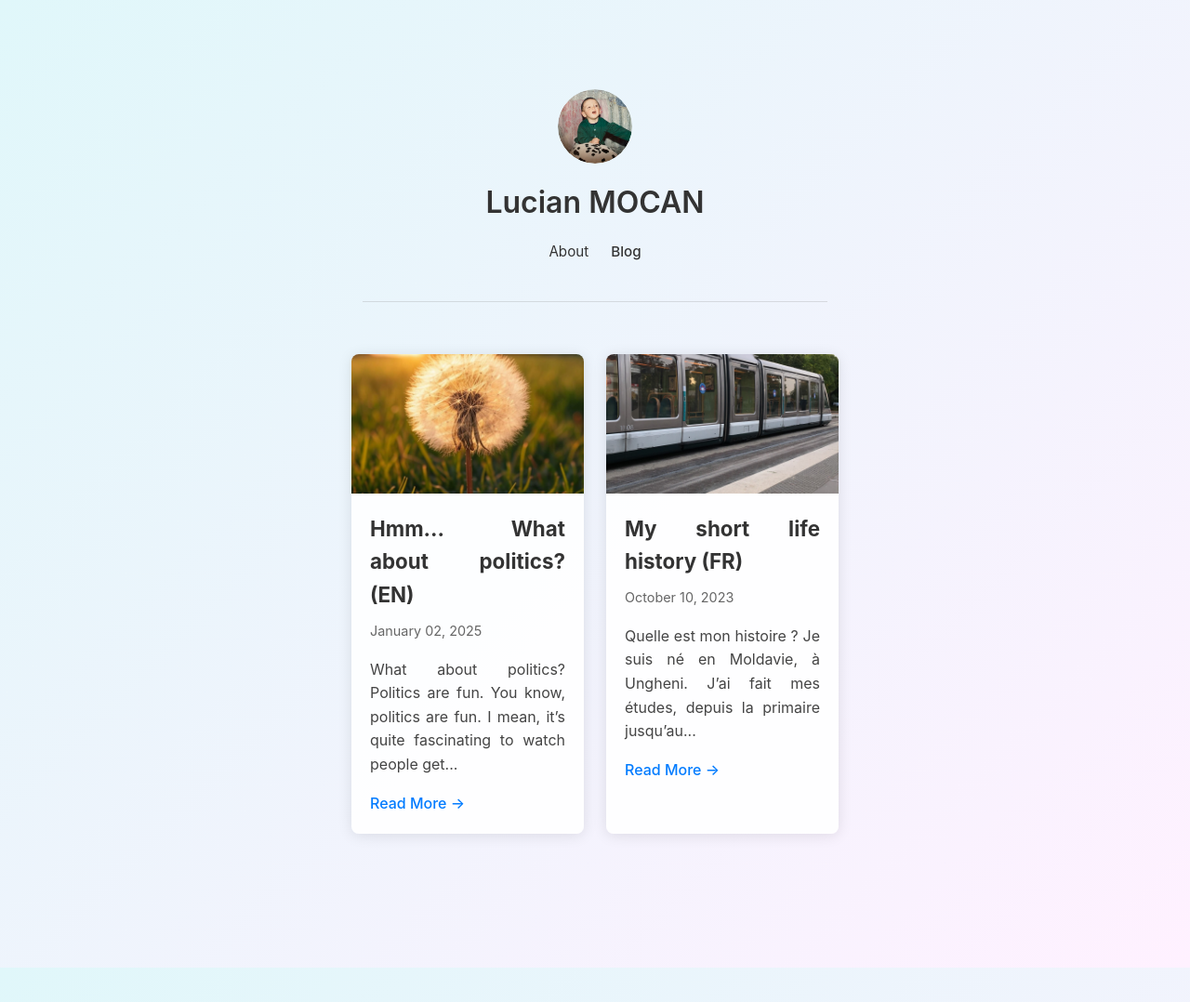
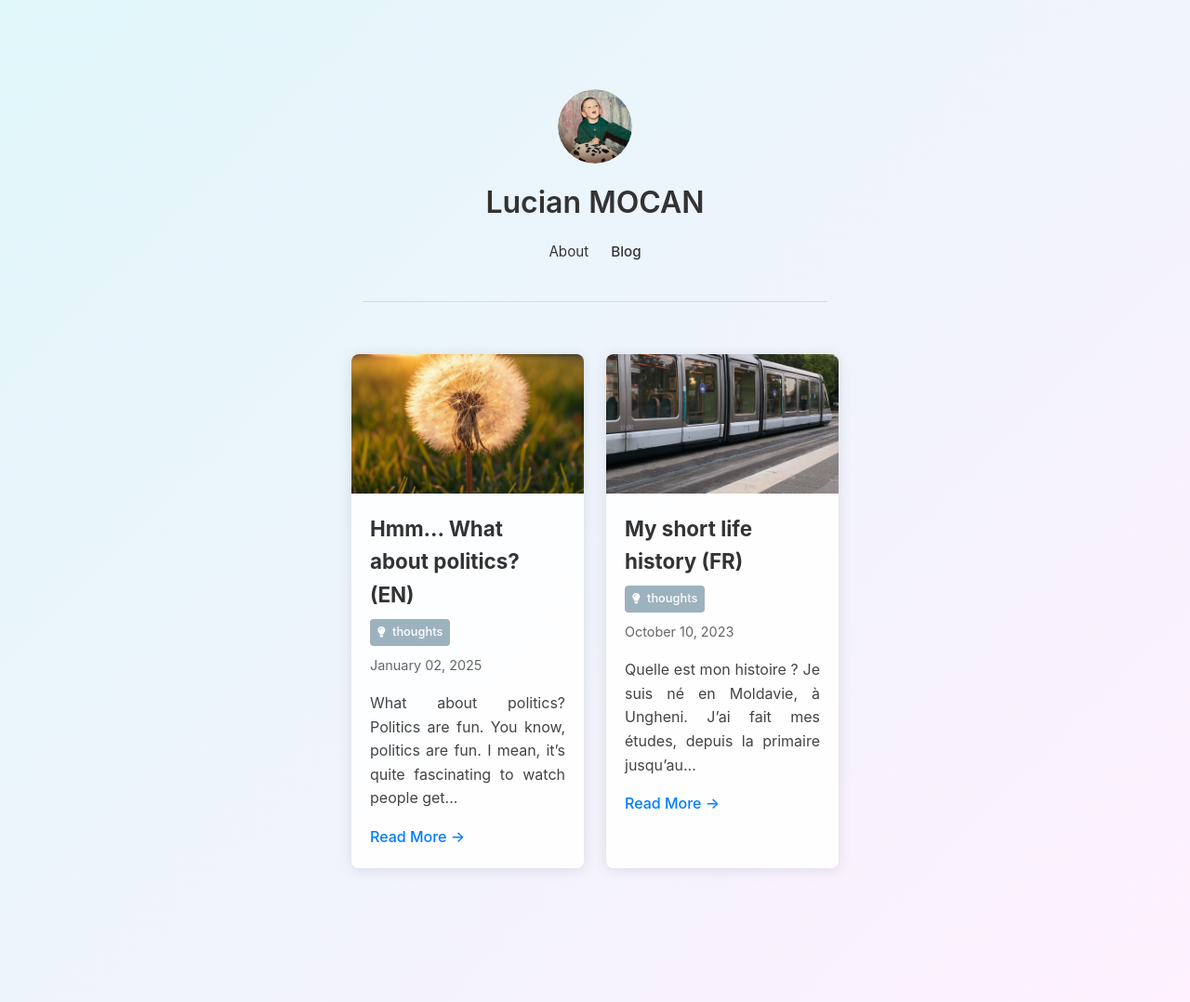
Before and after one commit to lucianmocan/lucianmocan.github.io, a Jekyll site: the page built from blog/index.html, in a window 1280 px wide. Shown: the whole page at 93% size. Built offline with Jekyll 4.4.1, drawn with Linux system fonts in a browser that asks for light colours; before the commit the page ends 1041 px from its top, so only the background shows below that.

Commit message:
add tags and left align post card title

```diff
--- a/_layouts/default.html
+++ b/_layouts/default.html
@@ -4,6 +4,7 @@
     <meta charset="UTF-8">
     <meta name="viewport" content="width=device-width, initial-scale=1.0, viewport-fit=cover, user-scalable=yes, minimum-scale=1.0, maximum-scale=5.0">    <title>{{ site.title }}</title>
     <link rel="stylesheet" href="{{ '../assets/css/style.css' | relative_url }}">
+    <link rel="stylesheet" href="https://cdnjs.cloudflare.com/ajax/libs/font-awesome/6.0.0/css/all.min.css">
 </head>
 <body>
     <div class="container">
--- a/assets/css/style.css
+++ b/assets/css/style.css
@@ -141,6 +141,7 @@ nav a:hover {
 .post-card .post-content h2 {
   margin: 0 0 0.5rem;
   font-size: 1.4rem;
+  text-align: left;
 }
 .post-card .post-content .post-date {
   color: #666;
@@ -158,6 +159,29 @@ nav a:hover {
 }
 .post-card .post-content .read-more:hover {
   text-decoration: underline;
+}
+.post-card .post-content .post-tags {
+  margin: 8px 0;
+}
+.post-card .post-content .tag {
+  display: inline-block;
+  padding: 4px 8px;
+  margin-right: 8px;
+  border-radius: 4px;
+  font-size: 0.8em;
+  font-weight: 500;
+  background-color: #526D82;
+  color: white;
+}
+.post-card .post-content .tag i {
+  margin-right: 4px;
+  font-size: 0.9em;
+}
+.post-card .post-content .tag-technical {
+  background-color: #27374D;
+}
+.post-card .post-content .tag-thoughts {
+  background-color: #9DB2BF;
 }
 
 .article-content {
--- a/blog/index.html
+++ b/blog/index.html
@@ -13,6 +13,20 @@ layout: default
                 {% endif %}
                 <div class="post-content">
                     <h2>{{ post.title }}</h2>
+                    {% if post.tags %}
+                    <div class="post-tags">
+                        {% for tag in post.tags %}
+                            <span class="tag tag-{{ tag | downcase }}">
+                                {% if tag == "thoughts" %}
+                                    <i class="fas fa-lightbulb"></i>
+                                {% elsif tag == "technical" %}
+                                    <i class="fas fa-code"></i>
+                                {% endif %}
+                                {{ tag }}
+                            </span>
+                        {% endfor %}
+                    </div>
+                {% endif %}
                     <span class="post-date">{{ post.date | date: "%B %d, %Y" }}</span>
                     <p class="post-excerpt">{{ post.excerpt | strip_html | truncatewords: 20 }}</p>
                     <a href="{{ post.url }}" class="read-more">Read More →</a>
```
Also changed, not shown: _posts/2023-10-10-my-history.md (+1 -0 lines), _posts/2025-01-02-what-about-politics.md (+1 -0 lines), assets/css/_sass/_blog.scss (+29 -0 lines), 1 other file.
